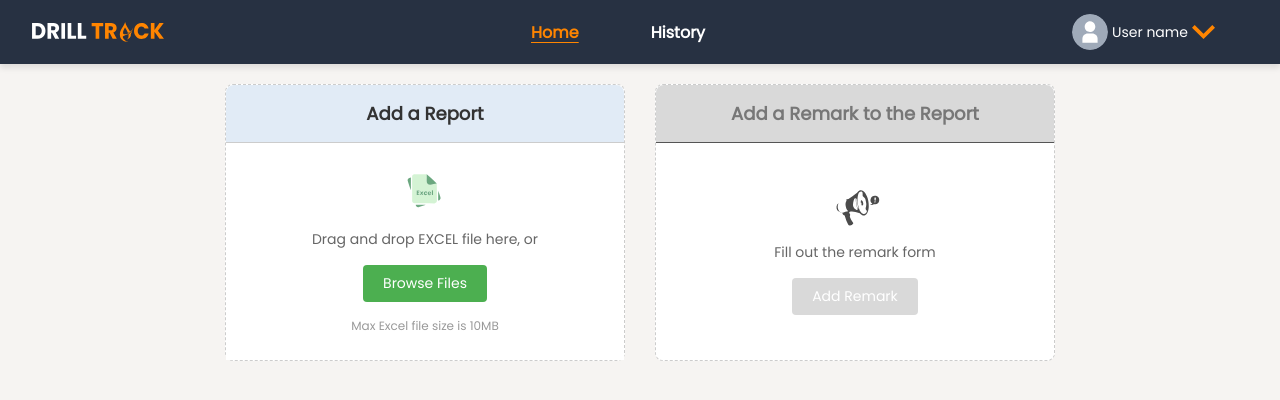
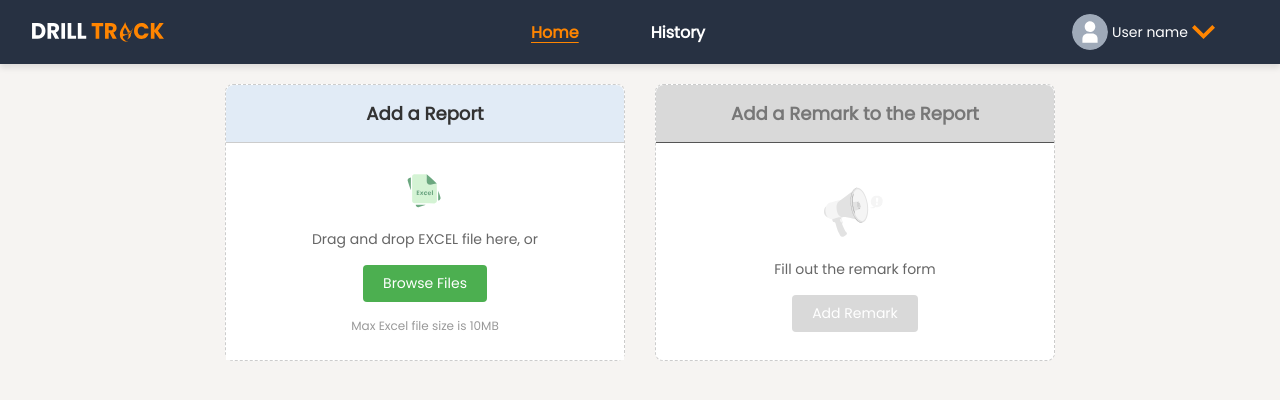
Before and after one commit to mariardj/Projet2Cs, a React (Create React App) app: page /Home in a window 1280 px wide. Shown: the top 400 px of the page. Built offline with nearby package versions, Linux system fonts and the light colour scheme.

Commit message:
home small changes

```diff
--- a/src/components/Home.jsx
+++ b/src/components/Home.jsx
@@ -144,7 +144,7 @@ const Home = () => {
             </div>
 
             <div style={{ padding: 25, textAlign: 'center', flexGrow: 1, display: 'flex', flexDirection: 'column', justifyContent: 'center' }}>
-              <img src={mic} alt="Mic" style={{ width: 50, margin: '0 auto 15px', opacity: 0.7 }} />
+              <img src={mic} alt="Mic" style={{ width: 70, margin: '0 auto 15px', opacity: 0.7 }} />
               <p style={{ color: '#666', marginBottom: 15, fontSize: 14 }}>Fill out the remark form</p>
               <button
                 onClick={excelFile ? openModal : null}
```
Also changed, not shown: src/assets/mic.svg.
